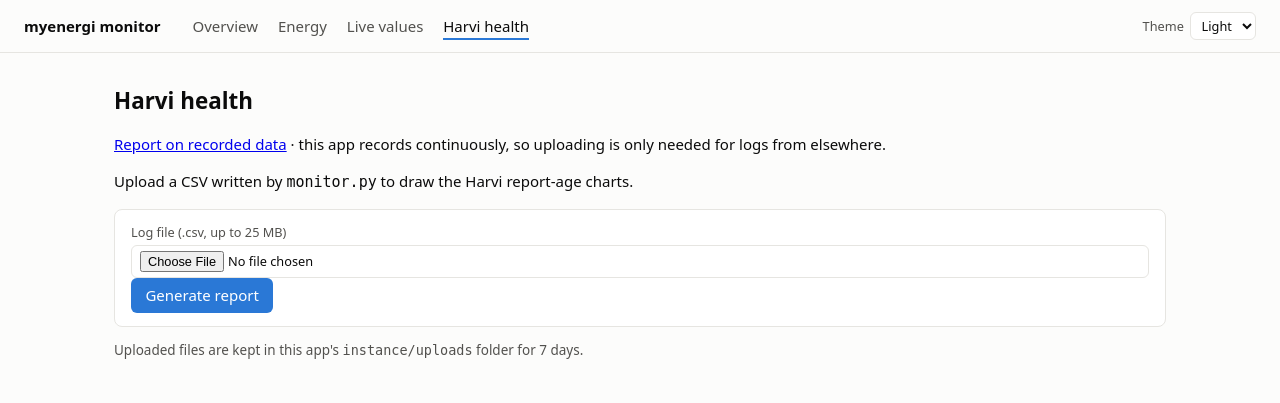
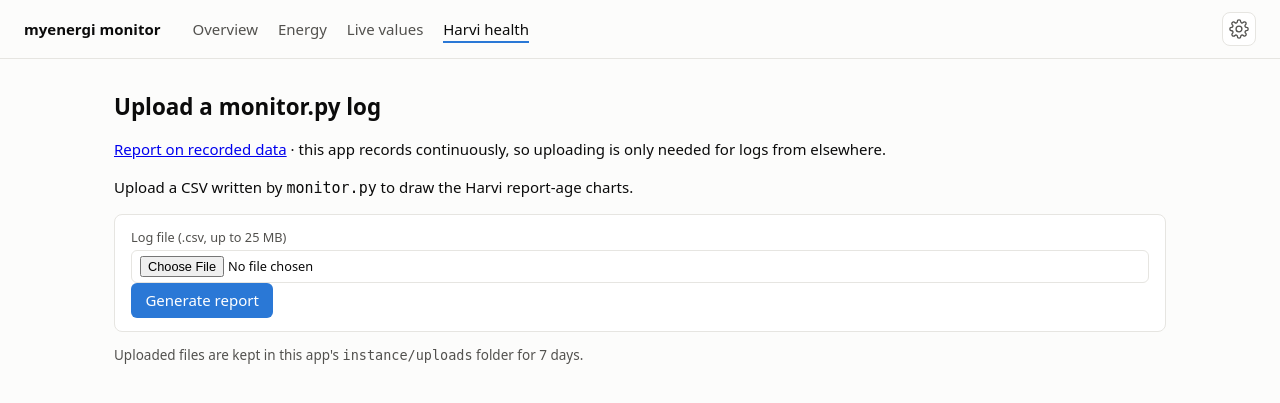
Before and after one commit to mickcanning/myenergi_monitor, a Flask app: page /upload in a window 1280 px wide. Shown: the top 403 px of the page. Run offline with Flask 3, Linux system fonts and the light colour scheme.

Commit message:
Settings menu, tidier Harvi health page, and fix a chart hang on tiny ranges
- New gear Settings menu in the header with the theme picker, "Upload a
  monitor.py log" and Sign out; the upload panel leaves the Harvi health page.
- Harvi health starts with the date/time range, then the summary and Signal
  quality.
- Fix: a report with a single poll (e.g. just after starting) gave the time
  axis a zero-length range and asked for 420,480 ticks, tying up a worker for
  ~35 s. Short ranges are now padded to 10 minutes and tick spacing follows
  the drawn axis.
- Quick ranges that reach back past the first recording merge into one
  "All data" button instead of several that look identical.

Co-Authored-By: Claude Opus 5.5 <noreply@anthropic.com>

```diff
--- a/app.py
+++ b/app.py
@@ -428,9 +428,15 @@ def create_app(test_config=None):
             end = max(end, min(hi, start + timedelta(hours=24)))
         if end - start > MAX_SPAN:
             start, note = end - MAX_SPAN, "Reports cover at most 31 days, so the start was moved forward."
-        presets = [(label, {"from": max(lo, hi - d).strftime(DT_FMT), "to": hi.strftime(DT_FMT)})
-                   for label, d in (("Last 6 h", timedelta(hours=6)), ("Last 24 h", timedelta(days=1)),
-                                    ("Last 7 days", timedelta(days=7)), ("Last 31 days", MAX_SPAN))]
+        # Quick ranges. Ones that reach back past the first recording all cover the same data, so they become a
+        # single "All data" button rather than several buttons that look like they do nothing.
+        presets = []
+        for label, d in (("Last 6 h", timedelta(hours=6)), ("Last 24 h", timedelta(days=1)),
+                         ("Last 7 days", timedelta(days=7)), ("Last 31 days", MAX_SPAN)):
+            if hi - d <= lo:
+                presets.append(("All data", {"from": lo.strftime(DT_FMT), "to": hi.strftime(DT_FMT)}))
+                break
+            presets.append((label, {"from": (hi - d).strftime(DT_FMT), "to": hi.strftime(DT_FMT)}))
         return {"lo": lo, "hi": hi, "start": start, "end": end, "note": note, "presets": presets,
                 "from_s": start.strftime(DT_FMT), "to_s": end.strftime(DT_FMT)}
 
--- a/charts.py
+++ b/charts.py
@@ -232,10 +232,14 @@ _TIME_STEPS = [(5, 5), (10, 2), (15, 3), (20, 2), (30, 2), (60, 4), (120, 2), (1
                (720, 4), (1440, 4), (2880, 2), (4320, 3), (10080, 7)]
 
 
+MIN_SPAN = timedelta(minutes=10)
+
+
 def _time_axis(axes, start, end, pal, max_labels=22):
     """Dense, regular time ticks: the smallest 'nice' step that fits max_labels across the range, unlabelled
     minor ticks in between, faint vertical gridlines. Labels are one line: the date at midnight, else the time."""
-    span_min = max(1.0, (end - start).total_seconds() / 60)
+    lo, hi = axes[0].get_xlim()                       # the range actually drawn (matplotlib widens an empty one)
+    span_min = max(1.0, (hi - lo) * 24 * 60, (end - start).total_seconds() / 60)
     if span_min > 36 * 60:
         max_labels = min(max_labels, 16)              # "12 Nov" labels are a little wider than "14:00"
     step, minor_n = next(((s, n) for s, n in _TIME_STEPS if span_min / s <= max_labels), _TIME_STEPS[-1])
@@ -285,6 +289,9 @@ def render_png(log, grid_sno, names=None, thresh_s=30, gap_s=120, ct_w=500, nigh
     grows = log.rows[("harvi", grid_sno)]
     conc = concerns(grows, gap_s, ct_w)
     start, end = log.start, log.end
+    if end - start < MIN_SPAN:          # e.g. a single poll just after starting: give the time axis some width
+        mid = start + (end - start) / 2
+        start, end = mid - MIN_SPAN / 2, mid + MIN_SPAN / 2
     gaps = recording_gaps(grows)
     gap_th = {sno: recording_gap_threshold(log.rows[("harvi", sno)]) for sno in harvis}
 
--- a/static/style.css
+++ b/static/style.css
@@ -20,8 +20,6 @@ body { margin:0; font:15px/1.5 system-ui, -apple-system, "Segoe UI", sans-serif;
 header { display:flex; gap:2rem; align-items:center; padding:.75rem 1.5rem; border-bottom:1px solid var(--line); }
 nav a { margin-right:1rem; color:var(--ink2); text-decoration:none; padding-bottom:2px; }
 header nav { flex:1; }
-.theme-pick { flex-direction:row; align-items:center; gap:.4rem; }
-.theme-pick select { padding:.2rem .4rem; }
 nav a.on { color:var(--ink); border-bottom:2px solid var(--blue); }
 main { max-width:1100px; margin:0 auto; padding:1rem 1.5rem 3rem; }
 h1 { font-size:1.4rem; } h2 { font-size:1.1rem; margin-top:1.5rem; }
@@ -148,7 +146,7 @@ button.secondary { background:var(--card); color:var(--ink); border:1px solid va
   header { flex-wrap:wrap; gap:.5rem 1rem; padding:.6rem 1rem; }
   header nav { order:3; flex:1 1 100%; display:flex; gap:1.1rem; overflow-x:auto; scrollbar-width:none; }
   header nav a { margin-right:0; white-space:nowrap; }
-  header .theme-pick { margin-left:auto; }
+  header .settings { margin-left:auto; }
   main { padding:1rem 1rem 3rem; }
 }
 /* Energy page: running total on top, use per bucket below. Home's colour from the Overview. */
@@ -297,3 +295,16 @@ button.secondary { background:var(--card); color:var(--ink); border:1px solid va
 .eplot .tank-line { fill:none; stroke:var(--use-eddi); stroke-width:2; vector-effect:non-scaling-stroke; stroke-linejoin:round; }
 .eplot .tank-end { position:absolute; width:9px; height:9px; margin:-4.5px 0 0 -4.5px; border-radius:50%; background:var(--use-eddi); box-shadow:0 0 0 2px var(--card); }
 .energy-chart .row-tank i { background:var(--use-eddi); border-radius:50%; }
+/* Settings menu (gear) in the header: theme, uploading a log, sign out */
+.settings { position:relative; }
+.settings > summary { list-style:none; cursor:pointer; display:grid; place-items:center; width:2.1rem; height:2.1rem; border:1px solid var(--line); border-radius:8px; background:var(--card); color:var(--ink2); }
+.settings > summary::-webkit-details-marker { display:none; }
+.settings > summary:hover, .settings[open] > summary { color:var(--ink); border-color:var(--ink2); }
+.settings > summary svg { fill:none; stroke:currentColor; stroke-width:1.6; stroke-linecap:round; stroke-linejoin:round; }
+.settings-panel { position:absolute; right:0; top:calc(100% + .4rem); z-index:10; min-width:15rem; display:flex; flex-direction:column; gap:.2rem;
+  padding:.5rem; border:1px solid var(--line); border-radius:8px; background:var(--card); box-shadow:0 6px 20px var(--shadow); }
+.settings-row { display:flex; flex-direction:row; align-items:center; justify-content:space-between; gap:.8rem; padding:.45rem .5rem; border-radius:6px; color:var(--ink); font-size:.92em; text-decoration:none; }
+a.settings-row:hover { background:var(--surface); }
+.settings-row select { padding:.2rem .4rem; }
+.settings-row.signout { margin:0; padding-top:.5rem; border-top:1px solid var(--line); border-radius:0; }
+.settings-row.signout button { width:100%; }
--- a/templates/base.html
+++ b/templates/base.html
@@ -29,17 +29,27 @@
       <a href="{{ report_link }}" {% if request.endpoint in ('upload', 'report', 'stored_report') %}class="on"{% endif %}>Harvi health</a>
       {% endif %}
     </nav>
-    <label class="theme-pick">Theme
+    <details class="settings">
+      <summary aria-label="Settings" title="Settings">
+        <svg viewBox="0 0 24 24" width="20" height="20" aria-hidden="true"><path d="M12 15.5a3.5 3.5 0 1 0 0-7 3.5 3.5 0 0 0 0 7z"/><path d="M19.4 15a1.7 1.7 0 0 0 .3 1.8l.1.1a2 2 0 1 1-2.8 2.8l-.1-.1a1.7 1.7 0 0 0-1.8-.3 1.7 1.7 0 0 0-1 1.5V21a2 2 0 1 1-4 0v-.1a1.7 1.7 0 0 0-1.1-1.5 1.7 1.7 0 0 0-1.8.3l-.1.1a2 2 0 1 1-2.8-2.8l.1-.1a1.7 1.7 0 0 0 .3-1.8 1.7 1.7 0 0 0-1.5-1H3a2 2 0 1 1 0-4h.1a1.7 1.7 0 0 0 1.5-1.1 1.7 1.7 0 0 0-.3-1.8l-.1-.1a2 2 0 1 1 2.8-2.8l.1.1a1.7 1.7 0 0 0 1.8.3H9a1.7 1.7 0 0 0 1-1.5V3a2 2 0 1 1 4 0v.1a1.7 1.7 0 0 0 1 1.5 1.7 1.7 0 0 0 1.8-.3l.1-.1a2 2 0 1 1 2.8 2.8l-.1.1a1.7 1.7 0 0 0-.3 1.8V9a1.7 1.7 0 0 0 1.5 1H21a2 2 0 1 1 0 4h-.1a1.7 1.7 0 0 0-1.5 1z"/></svg>
+      </summary>
+      <div class="settings-panel">
+        <label class="settings-row">Theme
           <select id="theme">
             <option value="light">Light</option>
             <option value="dark">Dark</option>
           </select>
         </label>
+        {% if request.endpoint != 'login' %}
+        <a class="settings-row" href="{{ url_for('upload') }}">Upload a monitor.py log</a>
+        {% endif %}
         {% if auth_enabled and signed_in %}
-    <form method="post" action="{{ url_for('logout') }}" class="signout">
+        <form method="post" action="{{ url_for('logout') }}" class="settings-row signout">
           <button type="submit" class="secondary">Sign out</button>
         </form>
         {% endif %}
+      </div>
+    </details>
   </header>
   <main>{% block content %}{% endblock %}</main>
   <script>
@@ -61,6 +71,10 @@
         apply();
       });
       apply();
+
+      const menu = document.querySelector("details.settings");
+      document.addEventListener("click", (e) => { if (menu && menu.open && !menu.contains(e.target)) menu.open = false; });
+      document.addEventListener("keydown", (e) => { if (e.key === "Escape" && menu) menu.open = false; });
     })();
   </script>
 </body>
--- a/templates/upload.html
+++ b/templates/upload.html
@@ -1,7 +1,7 @@
 {% extends "base.html" %}
-{% block title %}Harvi health · myenergi monitor{% endblock %}
+{% block title %}Upload a log · myenergi monitor{% endblock %}
 {% block content %}
-<h1>Harvi health</h1>
+<h1>Upload a monitor.py log</h1>
 <p><a href="{{ url_for('stored_report') }}">Report on recorded data</a> &middot; this app records continuously, so uploading is only needed for logs from elsewhere.</p>
 <p>Upload a CSV written by <code>monitor.py</code> to draw the Harvi report-age charts.</p>
 {% if error %}<p class="error" role="alert">{{ error }}</p>{% endif %}
```
Also changed, not shown: templates/report.html (+20 -29 lines), tests/test_app.py (+24 -2 lines). Lines whose indentation alone changed are shown as unchanged.
